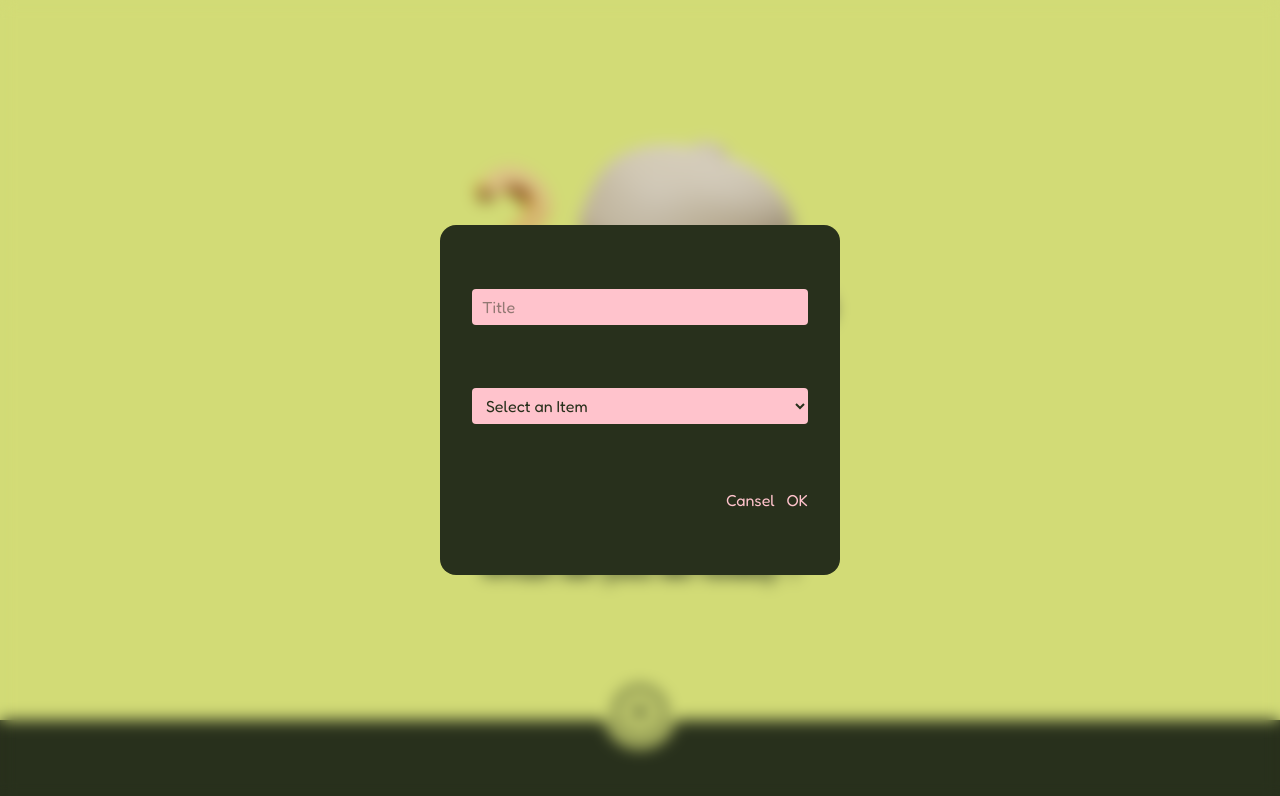
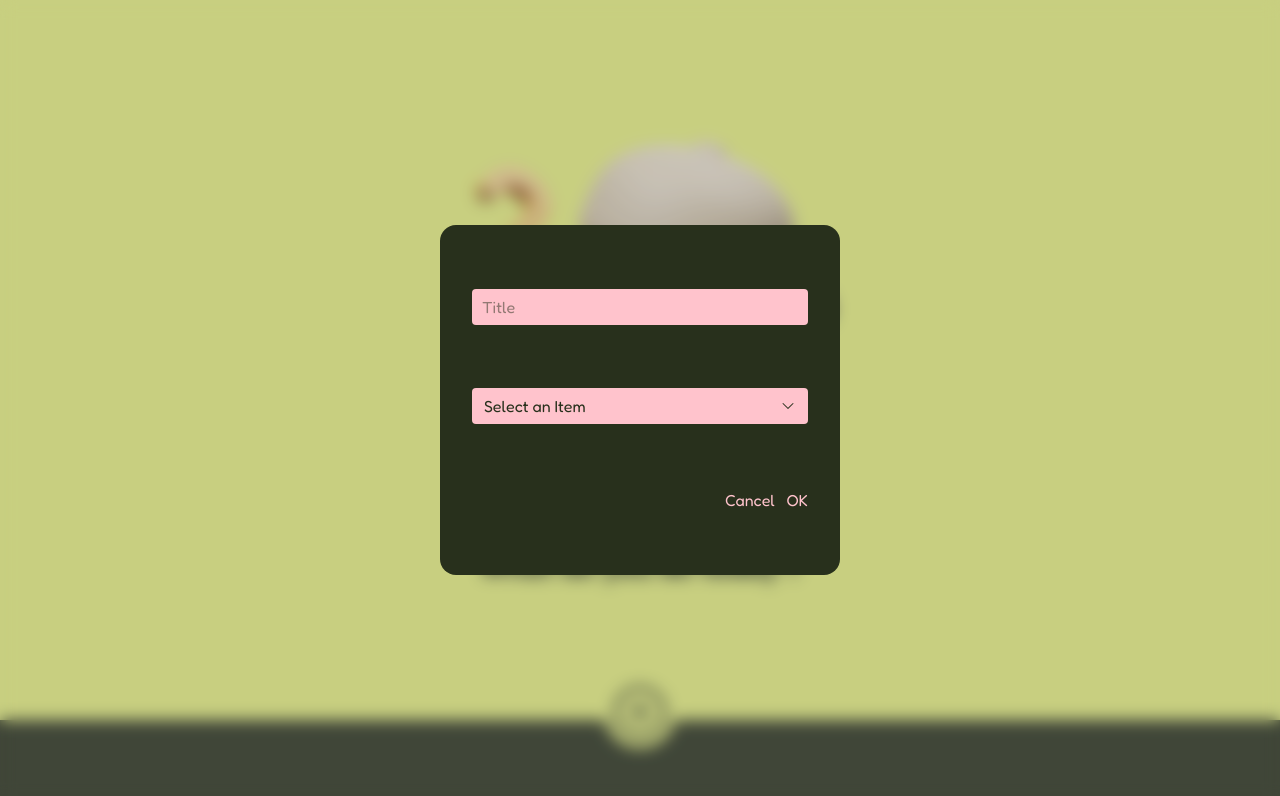
Before and after one commit to MobinaBakhshpour/Todo-App, a React (Vite) app: page / in a window 1280 px wide. Both pictures are taken after a click on the icon 640 px from the left and 712 px from the top of the page. Shown: the top 796 px of the page. Built offline with nearby package versions, Linux system fonts and the light colour scheme.

Commit message:
update addTodo window

```diff
--- a/src/App.tsx
+++ b/src/App.tsx
@@ -14,7 +14,7 @@ function App() {
   const [showAddTodoWindow, setShowAddTodoWindow] = useState('hidden')
   const [title, setTitle] = useState('')
   const [group, setGroup] = useState('')
-  const { register, handleSubmit, formState: { errors } } = useForm()
+  const { register, handleSubmit, reset, formState: { errors } } = useForm()
 
   const { todos, addNewTodo, toggleTodo, deleteTodo, selectedGroup } = useTodoStore()
 
@@ -77,7 +77,7 @@ function App() {
         }
 
         {/* add new Todo window */}
-        <WindowAddTodo isShow={showAddTodoWindow} register={register} errors={errors} title={title} setTitle={setTitle} group={group} setGroup={setGroup} handleSubmit={handleSubmit} addNewTodoHandler={addNewTodoHandler} closeAddTodoWindow={closeAddTodoWindow} />
+        <WindowAddTodo isShow={showAddTodoWindow} register={register} errors={errors} title={title} setTitle={setTitle} group={group} setGroup={setGroup} handleSubmit={handleSubmit} addNewTodoHandler={addNewTodoHandler} closeAddTodoWindow={closeAddTodoWindow}  reset={reset} />
 
         {/* fotter */}
         <div className='fixed w-full h-10 md:h-20 left-0 bottom-0 bg-dark-green z-10'>
--- a/src/components/WindowAddTodo.tsx
+++ b/src/components/WindowAddTodo.tsx
@@ -1,27 +1,86 @@
-export default function WindowAddTodo({ isShow, register, handleSubmit, errors, title, setTitle, group, setGroup, closeAddTodoWindow, addNewTodoHandler }: any) {
+import { useEffect, useState } from "react";
+import { HiChevronDown } from "react-icons/hi2";
+
+export default function WindowAddTodo({ isShow, register, handleSubmit, errors, title, setTitle, group, setGroup, closeAddTodoWindow, addNewTodoHandler, reset }: any) {
+    const [open, setOpen] = useState(false);
+
+    const options = [
+        { value: "", label: "Select an Item" },
+        { value: "work", label: "Work" },
+        { value: "personal", label: "Personal" },
+        { value: "shopping", label: "Shopping" },
+        { value: "health", label: "Health" },
+        { value: "other", label: "Other" }
+    ];
+
+    // register رو اینجا صدا می‌زنیم تا به‌دسترسی به onChange/name دسترسی داشته باشیم
+    const groupRegister = register("group", { required: "select an item, please" });
+
+    useEffect(() => {
+        if (isShow) {
+            // ریست state ها
+            setGroup("");
+            setTitle("");
+            // ریست RHF
+            reset({ title: "", group: "" });
+        }
+    }, [isShow, reset]);
+
+    // اگر parent از بیرون مقدار group رو تغییر داد، فرم هم آپدیت بشه
+    useEffect(() => {
+        if (groupRegister && typeof groupRegister.onChange === "function") {
+            groupRegister.onChange({ target: { name: groupRegister.name, value: group } });
+        }
+        // eslint-disable-next-line react-hooks/exhaustive-deps
+    }, [group]);
+
+    const handleSelect = (val: string) => {
+        setGroup(val);
+        // مهم: به RHF اعلام کنیم که مقدار تغییر کرده
+        if (groupRegister && typeof groupRegister.onChange === "function") {
+            groupRegister.onChange({ target: { name: groupRegister.name, value: val } });
+        }
+        setOpen(false);
+    };
+
     return (
-        <div className={`${isShow} flex items-center justify-center left-0 top-0 w-full h-screen z-20 bg-zinc-4000/20 backdrop-blur-sm`}>
+        <div className={`${isShow} flex items-center justify-center left-0 top-0 w-full h-screen z-20 bg-zinc-400/20 backdrop-blur-sm`}>
             <div className="w-[300px] md:w-[400px] h-[350px] bg-dark-green rounded-2xl px-8 flex flex-col justify-evenly items-start *:w-full">
-                <div className='*:w-full *:rounded-sm'>
-                    <input type="text" {...register('title', { required: 'title is required' })} placeholder='Title' className='bg-pink text-dark-green px-2.5 h-9' value={title} onChange={(e) => setTitle(e.target.value)} autoFocus={true} />
-                    {errors.title && <p className='text-pink font-Fredoka-Light text-sm'>{errors.title.message}</p>}
+                {/* Title */}
+                <div className="*:w-full *:rounded-sm">
+                    <input type="text" {...register("title", { required: "title is required" })} placeholder="Title" className="bg-pink text-dark-green px-2.5 h-9" value={title} onChange={(e) => setTitle(e.target.value)} autoFocus />
+                    {errors.title && <p className="text-pink font-Fredoka-Light text-sm">{errors.title.message}</p>}
                 </div>
-                <div className='*:w-full *:rounded-sm'>
-                    <select {...register('group', { required: 'select an item, please' })} id="" value={group} onChange={(e) => setGroup(e.target.value)} className='bg-pink text-dark-green cursor-pointer px-2.5 h-9'>
-                        <option value="" className='text-zinc-500'>Select an Item</option>
-                        <option value="work">Work</option>
-                        <option value="personal">Personal</option>
-                        <option value="shopping">Shopping</option>
-                        <option value="health">Health</option>
-                        <option value="other">Other</option>
-                    </select>
-                    {errors.group && <p className='text-pink font-Fredoka-Light text-sm'>{errors.group.message}</p>}
+
+                {/* Custom Select */}
+                <div className="relative w-full">
+                    <button type="button" onClick={() => setOpen((s) => !s)} className="w-full bg-pink text-dark-green cursor-pointer px-3 h-9 flex items-center justify-between rounded-sm text-sm sm:text-base">
+                        {options.find((o) => o.value === group)?.label || "Select an Item"}
+                        <span className="ml-2"><HiChevronDown /></span>
+                    </button>
+
+                    {open && (
+                        <ul className="absolute top-full left-0 w-full bg-pink text-dark-green rounded-sm shadow-md mt-1 max-h-48 overflow-auto text-sm sm:text-base z-10">
+                            {options.map((opt) => (
+                                <li key={opt.value} onClick={() => handleSelect(opt.value)} className={`px-3 py-2 cursor-pointer hover:bg-pink hover:text-dark-green ${opt.value === "" ? "text-gray-500" : ""}`}>
+                                    {opt.label}
+                                </li>
+                            ))}
+                        </ul>
+                    )}
+
+                    {/* hidden input که react-hook-form باهاش کار می‌کنه */}
+                    <input type="hidden" {...groupRegister} value={group} />
+
+                    {errors.group && <p className="text-pink font-Fredoka-Light text-sm">{errors.group.message}</p>}
                 </div>
-                <div className='flex justify-end items-center gap-3 select-none text-pink *:cursor-pointer'>
-                    <div onClick={closeAddTodoWindow}>Cansel</div>
+
+                {/* Buttons */}
+                <div className="flex justify-end items-center gap-3 select-none text-pink *:cursor-pointer">
+                    <div onClick={closeAddTodoWindow}>Cancel</div>
                     <div onClick={handleSubmit(addNewTodoHandler)}>OK</div>
                 </div>
             </div>
         </div>
-    )
+    );
 }
```
